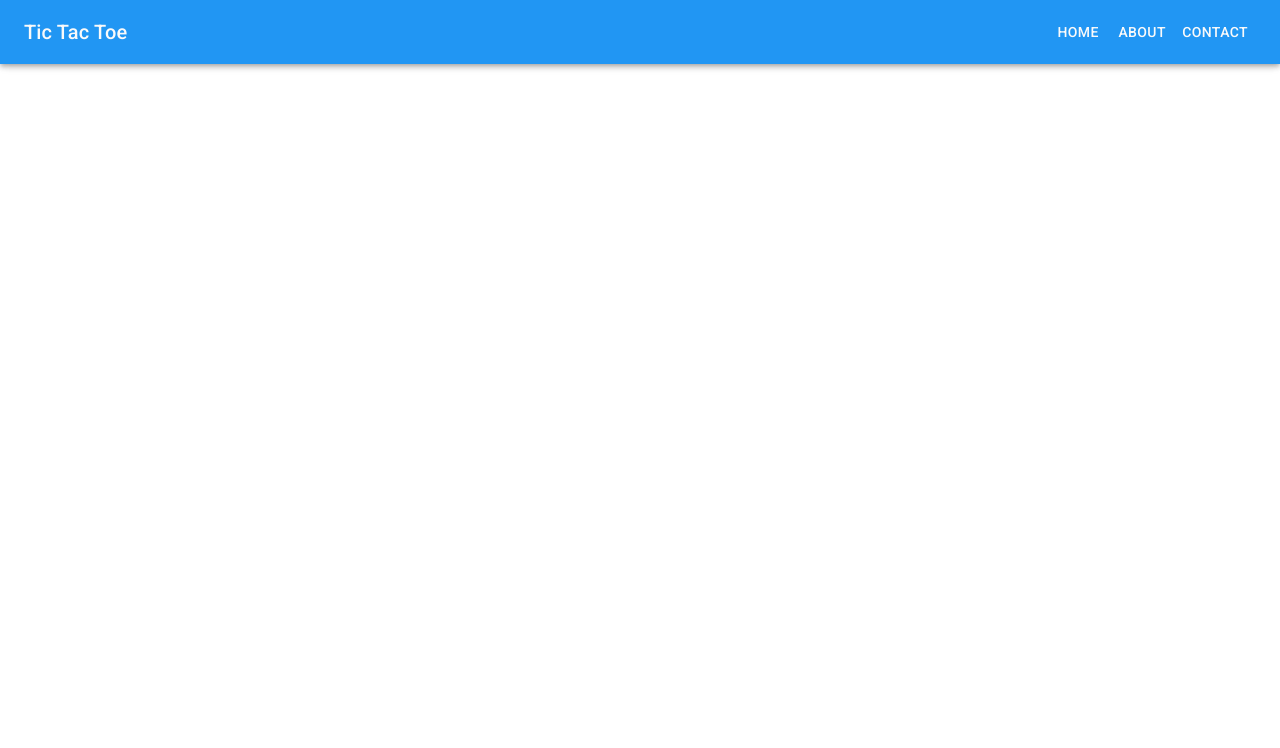
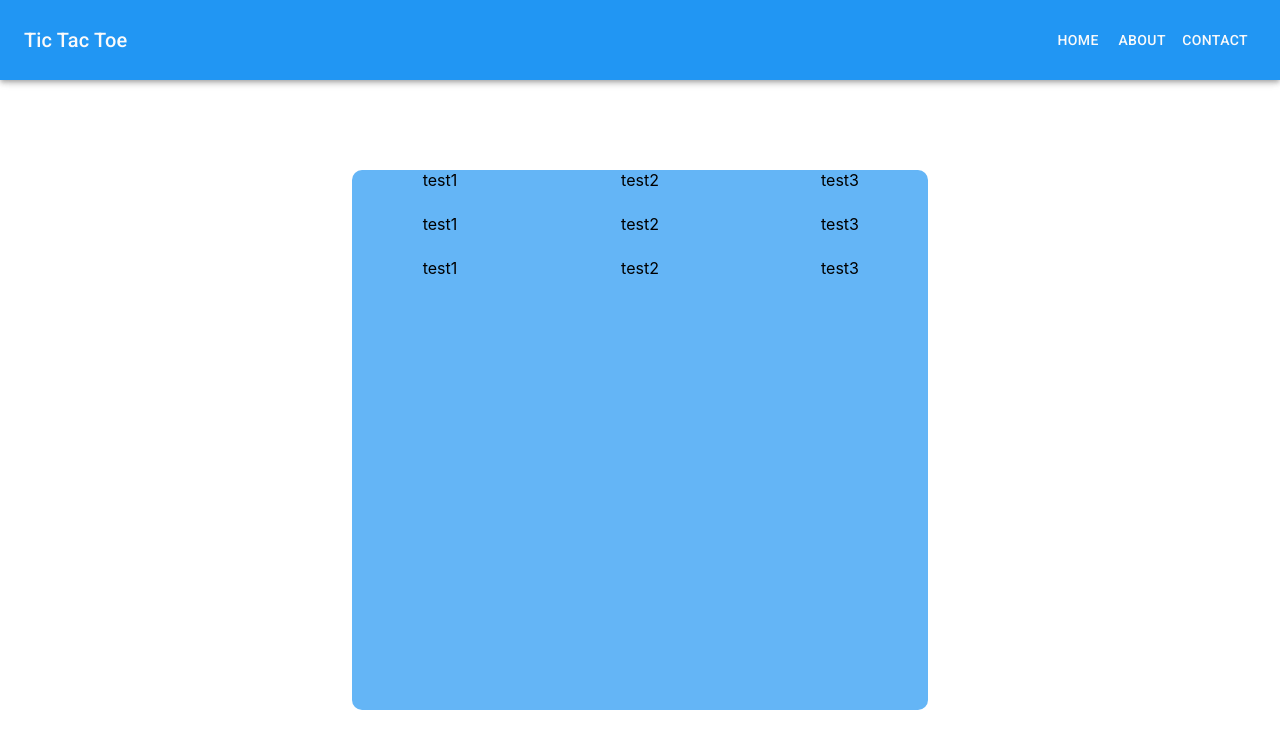
Before and after one commit to dah06a/tic-tac-toe, a React (Create React App) app: page / in a window 1280 px wide. Shown: the top 748 px of the page. Built offline with nearby package versions, Linux system fonts and the light colour scheme.

Commit message:
Game board wip

```diff
--- a/src/App.tsx
+++ b/src/App.tsx
@@ -1,10 +1,15 @@
 import Navbar from './features/navbar/Navbar';
+import GameContainer from './gameContainer/GameContainer';
+import Board from './features/board/Board';
 import './App.css';
 
 function App() {
   return (
     <div className="App">
       <Navbar />
+      <GameContainer>
+        <Board />
+      </GameContainer>
     </div>
   );
 }
--- /dev/null
+++ b/src/features/board/Board.tsx
@@ -0,0 +1,47 @@
+import Box from '@mui/material/Box';
+import Grid from '@mui/material/Grid';
+import { mainTheme } from '../../themes/mainTheme';
+
+function FormRow() {
+  return (
+    <>
+      <Grid item xs={4}>
+        test1
+      </Grid>
+      <Grid item xs={4}>
+        test2
+      </Grid>
+      <Grid item xs={4}>
+        test3
+      </Grid>
+    </>
+  );
+}
+
+const styles = {
+	box: {
+		width: { xs: '100%', sm: '75%', md: '50%' },
+		height: { xs: '75%' },
+		backgroundColor: mainTheme.palette.primary.light,
+		borderRadius: '10px',
+	}
+}
+
+export default function Board() {
+
+	return (
+		<Box sx={styles.box}>
+      <Grid container spacing={3}>
+        <Grid container item spacing={3}>
+          <FormRow />
+        </Grid>
+        <Grid container item spacing={3}>
+          <FormRow />
+        </Grid>
+        <Grid container item spacing={3}>
+          <FormRow />
+        </Grid>
+      </Grid>
+    </Box>
+	);
+}
--- a/src/features/navbar/NavDrawer.tsx
+++ b/src/features/navbar/NavDrawer.tsx
@@ -14,7 +14,7 @@ const styles = {
 		display: {
 			xs: 'block',
 			sm: 'none',
-			textAlign: 'center'
+			textAlign: 'center',
 		},
 		'& .MuiDrawer-paper': {
 			boxSizing: 'border-box',
@@ -24,7 +24,10 @@ const styles = {
 		},
 	},
 	title: {
-		my: 3
+		my: 3,
+	},
+	divider: {
+		borderTop: '3px solid',
 	}
 };
 
@@ -49,7 +52,7 @@ export default function NavDrawer(props: NavDrawerProps) {
 				<Typography variant="h6" sx={styles.title}>
 					Tic Tac Toe
 				</Typography>
-				<Divider />
+				<Divider sx={styles.divider} />
 				<List>
 					{navItems.map((item) => (
 						<ListItem key={item} disablePadding>
--- a/src/features/navbar/Navbar.tsx
+++ b/src/features/navbar/Navbar.tsx
@@ -14,8 +14,12 @@ import { mainTheme } from '../../themes/mainTheme';
 const styles = {
 	navbar: {
 		display: 'flex',
+		height: '10vh',
 		backgroundColor: mainTheme.palette.primary.main,
 		color: mainTheme.palette.primary.contrastText,
+	},
+	toolbar: {
+		height: '100%',
 	},
 	menuBtn: {
 		display: { sm: 'none' },
@@ -44,9 +48,8 @@ export default function DrawerAppBar() {
   };
 
   return (
-		<>
 		<AppBar component="nav" sx={styles.navbar}>
-        <Toolbar>
+			<Toolbar sx={styles.toolbar}>
 				<IconButton onClick={handleDrawerToggle} sx={styles.menuBtn}>
 					<MenuIcon />
 				</IconButton>
@@ -69,7 +72,5 @@ export default function DrawerAppBar() {
 				/>
 			</nav>
 		</AppBar>
-
-    </>
   );
 }
--- /dev/null
+++ b/src/gameContainer/GameContainer.tsx
@@ -0,0 +1,25 @@
+import { ReactNode } from 'react';
+import Container from '@mui/material/Container';
+
+const styles = {
+    container: {
+        display: 'flex',
+        mt: '10vh',
+        px: { xs: 0, sm: '24px' },
+        height: '90vh',
+        justifyContent: 'center',
+        alignItems: 'center',
+    }
+}
+
+type GameContainerProps = {
+	children?: ReactNode;
+}
+
+export default function GameContainer(props: GameContainerProps) {
+    return (
+        <Container sx={styles.container}>
+            {props.children}
+        </Container>
+    );
+}
```
Lines whose indentation alone changed are shown as unchanged.
